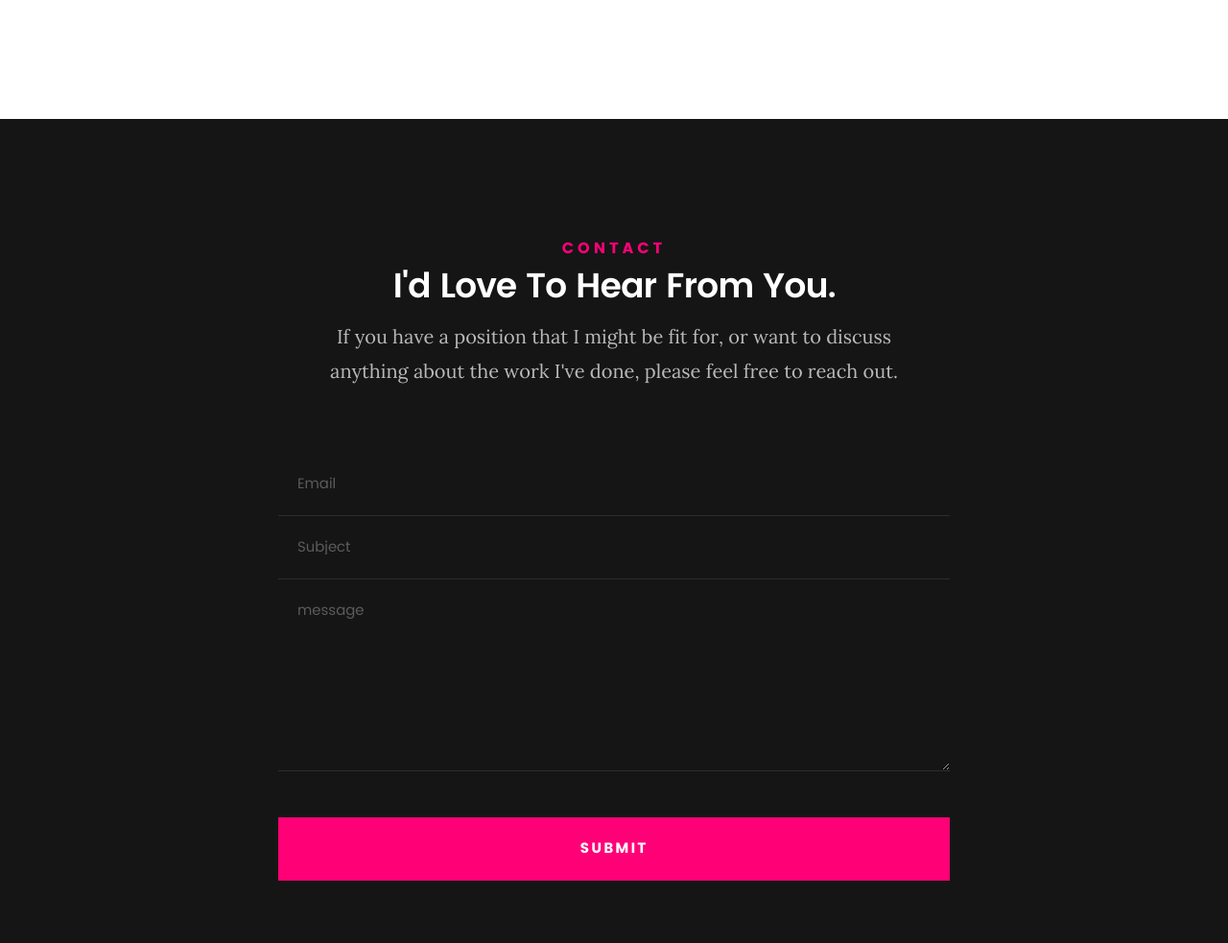
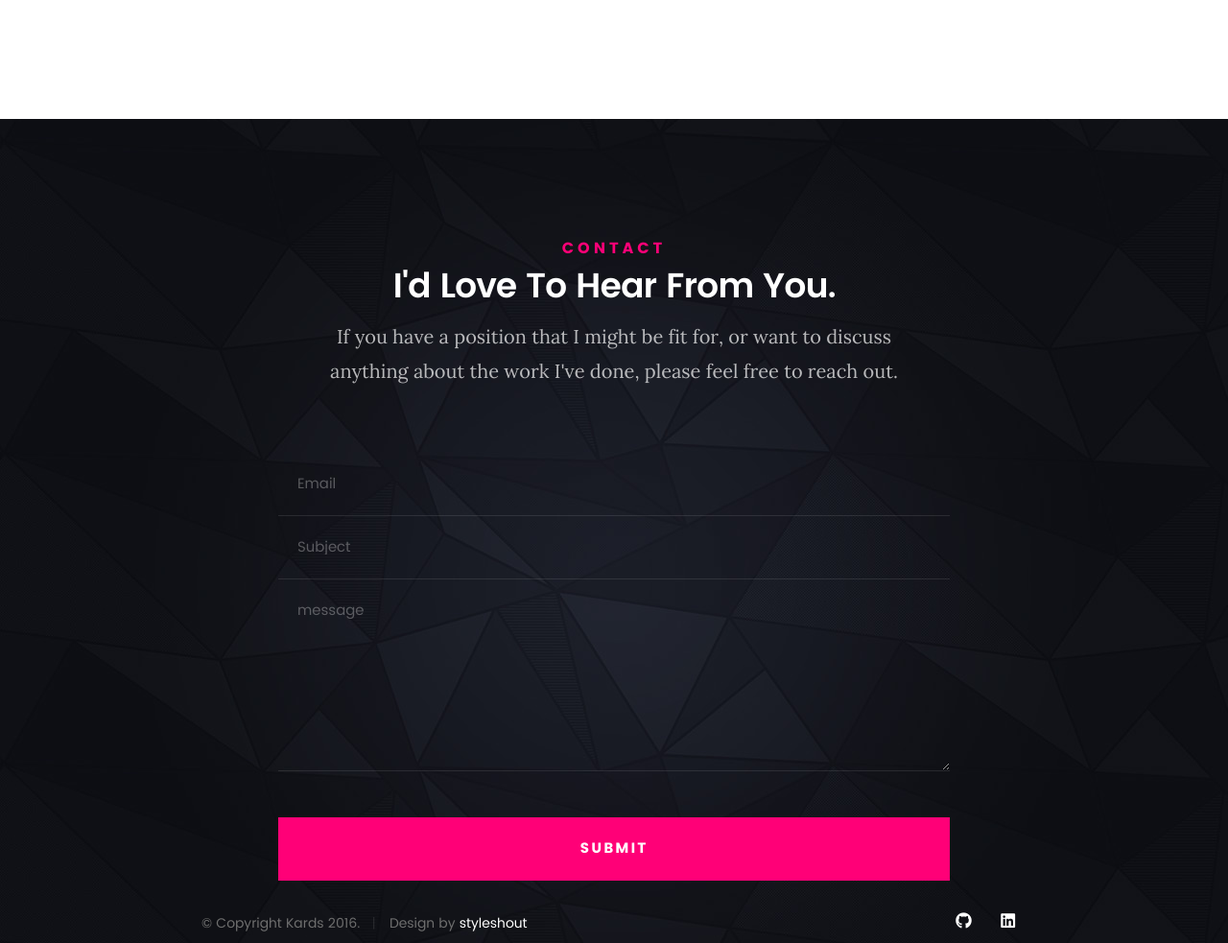
Before and after one commit to Niluk93/Niluk93.github.io, a plain HTML site: page index.html in a window 1280 px wide. Shown: the part 6380-7363 px from the top of the page at 96% size. Drawn offline with Linux system fonts and the light colour scheme.

Commit message:
Updated intro and contact bg

```diff
--- a/css/main.css
+++ b/css/main.css
@@ -2322,7 +2322,7 @@ header .logo a {
  * -------------------------------------------------------------------
  */
 #contact {
-	background: #151515;
+	background: #151515 url(../images/contact-bg.jpg) no-repeat center;
 	padding-top: 12rem;
 	padding-bottom: 7.2rem;
 }
--- a/index.html
+++ b/index.html
@@ -554,12 +554,6 @@
 
    	</div> <!-- /contact-form -->
 
-	</section> <!-- /contact -->
-
-
-   <!-- footer
-   ================================================== -->
-
 		<footer>
 			<div class="row">
 
@@ -585,6 +579,13 @@
 
 			</div> <!-- /row -->
 		</footer>
+	</section> <!-- /contact -->
+
+
+   <!-- footer
+   ================================================== -->
+
+
 
    <div id="preloader">
     	<div id="loader"></div>
```
Also changed, not shown: images/bg.jpg (deleted), images/contact-bg.jpg (added), images/intro-bg.jpg. Lines whose indentation alone changed are shown as unchanged.
